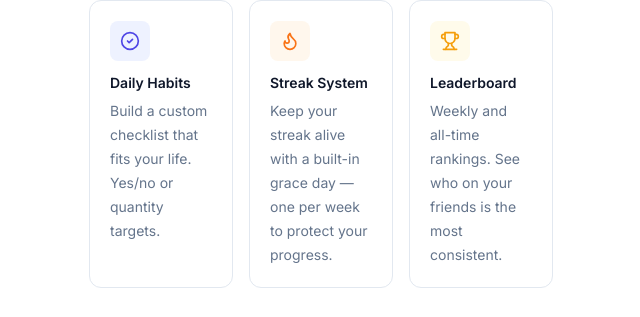
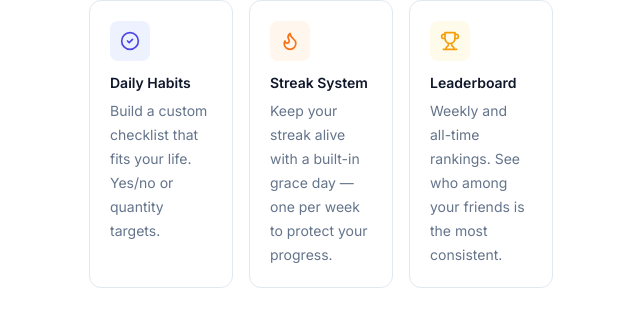
Before and after one commit to tintunnaing9810-rgb/wg-habbit, a Next.js app: page / in a window 1280 px wide. Shown: the part 586-903 px from the top of the page, without its empty margins (319-959 px from the left). Built offline with nearby package versions, Linux system fonts and the light colour scheme; no server answers.

Commit message:
Fix grammar: 'on your friends' -> 'among your friends'
https://claude.ai/code/session_015TbuCwKGX5Lwo1jJnhXppT

```diff
--- a/app/page.tsx
+++ b/app/page.tsx
@@ -50,7 +50,7 @@ export default async function HomePage() {
           {[
             { icon: CheckCircle2, color: "text-indigo-600", bg: "bg-indigo-50", title: "Daily Habits", desc: "Build a custom checklist that fits your life. Yes/no or quantity targets." },
             { icon: Flame, color: "text-orange-500", bg: "bg-orange-50", title: "Streak System", desc: "Keep your streak alive with a built-in grace day — one per week to protect your progress." },
-            { icon: Trophy, color: "text-amber-500", bg: "bg-amber-50", title: "Leaderboard", desc: "Weekly and all-time rankings. See who on your friends is the most consistent." },
+            { icon: Trophy, color: "text-amber-500", bg: "bg-amber-50", title: "Leaderboard", desc: "Weekly and all-time rankings. See who among your friends is the most consistent." },
           ].map(({ icon: Icon, color, bg, title, desc }) => (
             <div key={title} className="card p-5">
               <div className={`mb-3 flex h-10 w-10 items-center justify-center rounded-lg ${bg}`}>
```
